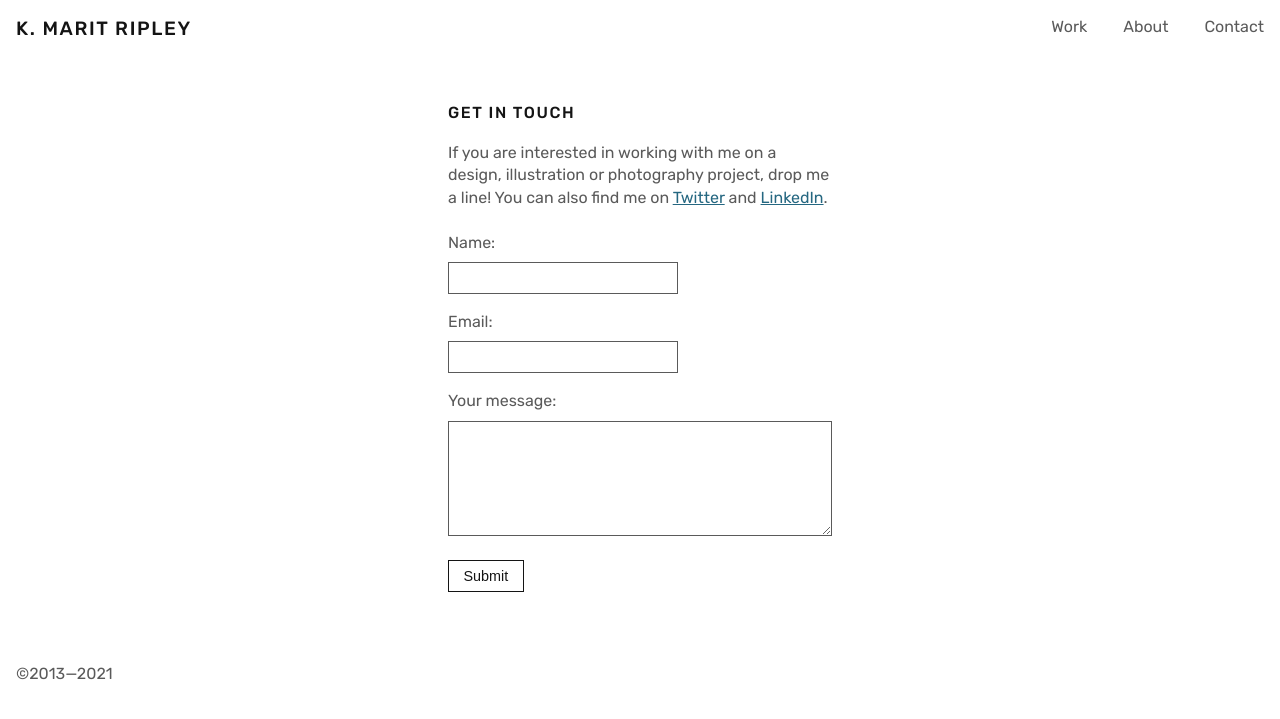
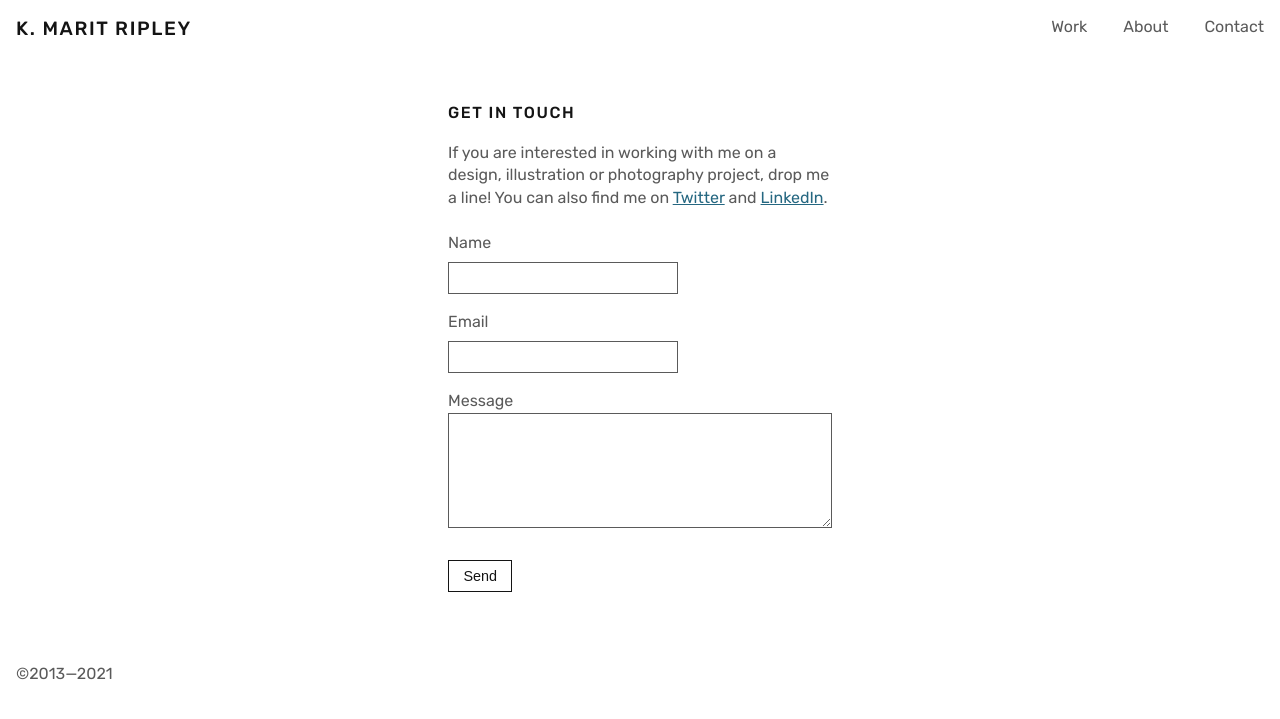
Before and after one commit to kmaritripley/kmaritripley.github.io, a Jekyll site: the page built from contact.md, in a window 1280 px wide. Shown: the top 719 px of the page. Built offline with Jekyll 4.4.1, drawn with Linux system fonts in a browser that asks for light colours.

Commit message:
Update formspree form again

```diff
--- a/contact.md
+++ b/contact.md
@@ -11,18 +11,14 @@
   action="https://formspree.io/f/mjvjblaz"
   method="POST"
 >
+  <label for="name">Name</label>
+  <input id="name" type="text" name="name" required>
+  <label for="email">Email</label>
+  <input id="email" type="email" name="_replyto" required>
+  <label>
+    Message
+    <textarea name="message" required></textarea>
+  </label>
 
-  <input type="text" name="_gotcha" style="display:none" />
-  <input type="hidden" name="_next" value="{{site.url}}/thanks" />
-
-  <label for="name">Name:</label>
-  <input type="text" name="name" id="name" value="" />
-  <label for="Email">Email:</label>
-  <input type="email" name="email" id="email" value="" />
-
-  <label for="message">Your message:</label>
-  <textarea cols="40" rows="8" name="message" id="message"></textarea>
-
-  <input type="submit" value="Submit" />
-
+  <button type="submit">Send</button>
 </form>
```
